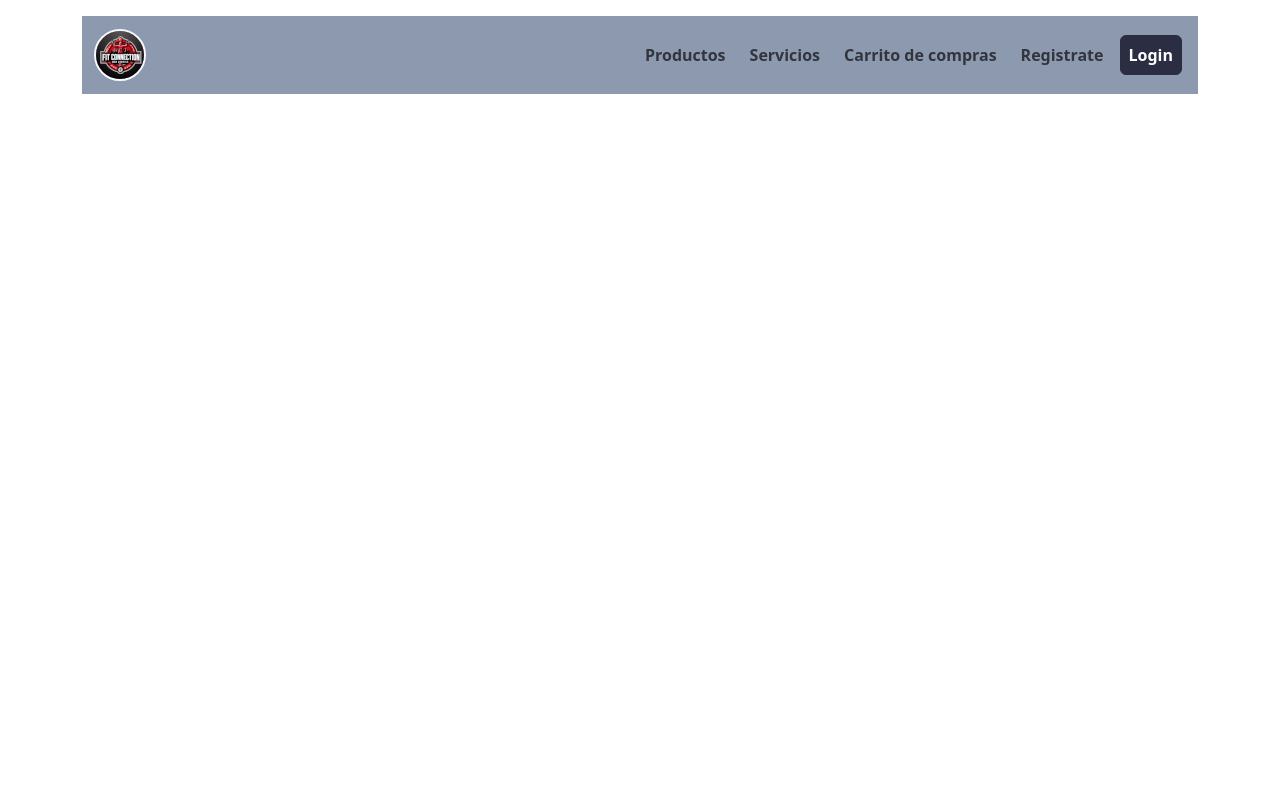
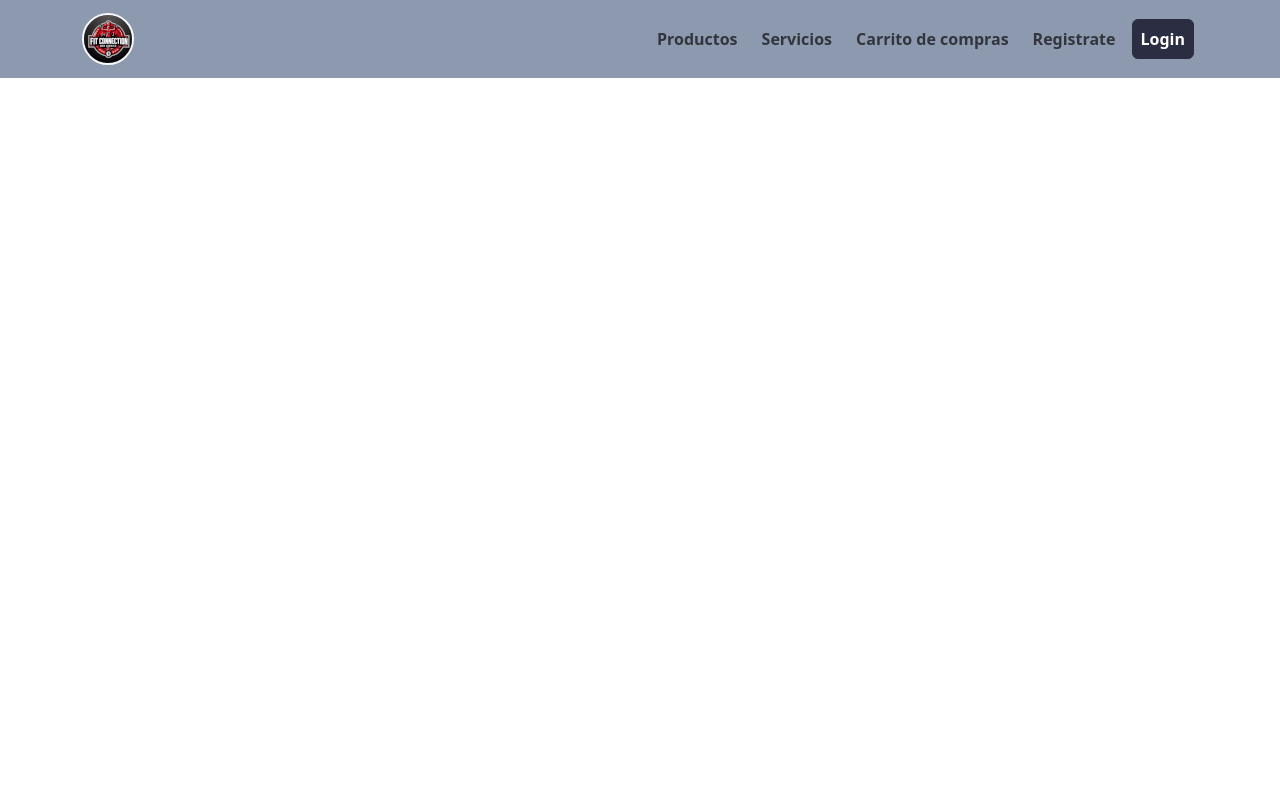
Before and after one commit to PHRCOOK/FIT-CONNECTION-PF-GRUPO-02, a React (Vite) app in the folder client/: page /admin in a window 1280 px wide. Shown: the top 800 px of the page. Built offline with nearby package versions, Linux system fonts and the light colour scheme.

Commit message:
Update App.jsx, admin.jsx, and main.jsx

```diff
--- a/client/src/App.jsx
+++ b/client/src/App.jsx
@@ -19,10 +19,9 @@
 axios.defaults.baseURL = "http://localhost:3001";
 
 function App() {
-  const location = useLocation();
   return (
     <>
-      {!location.pathname.startsWith("/admin") && <AppBar />}
+      <AppBar />
       <Container className="py-3 min-vh-100">
         <Routes>
           <Route path={pathroutes.HOME} element={<Home />} />
--- a/client/src/administrator/admin/admin.jsx
+++ b/client/src/administrator/admin/admin.jsx
@@ -5,7 +5,6 @@
 import logo from "../../assets/img/logo-nav.png";
 import pathroutes from "../../components/helpers/pathroutes";
 import { LinkContainer } from "react-router-bootstrap";
-import { Container, Nav, Navbar, Image, Button } from "react-bootstrap";
 
 export default function AppBar() {
   const location = useLocation();
@@ -53,72 +52,7 @@
     { path: pathroutes.REGISTER, title: "Registrate", show: !isAuthenticated },
   ];
 
-  const navLinks = linksData
-    .filter((linkData) => linkData.show && linkData.path)
-    .map((linkData) => (
-      <LinkContainer key={linkData.path} to={linkData.path}>
-        <Nav.Link
-          active={location.pathname === linkData.path}
-          className={`rounded fw-bold px-2 mx-1 my-md-1 ${
-            location.pathname === linkData.path ? "bg-primary" : ""
-          }`}
-        >
-          {linkData.title}
-        </Nav.Link>
-      </LinkContainer>
-    ));
-
-  const buttons = linksData
-    .filter((linkData) => linkData.isButton)
-    .map((linkData) => (
-      <Button
-        key={linkData.title}
-        onClick={linkData.onClick}
-        className={`rounded fw-bold px-2 mx-1 my-md-1 ${
-          location.pathname === linkData.path ? "bg-primary" : ""
-        }`}
-      >
-        {linkData.title}
-      </Button>
-    ));
-
   return (
-    <Navbar collapseOnSelect bg="secondary" expand="lg">
-      <Container>
-        <LinkContainer to={pathroutes.HOME}>
-          <Navbar.Brand>
-            <Image
-              src={logo}
-              alt="Home"
-              className="border border-2 border-light"
-              roundedCircle
-            />
-          </Navbar.Brand>
-        </LinkContainer>
-        <Navbar.Toggle aria-controls="navbar-options" />
-        <Navbar.Collapse id="navbar-options">
-          <Nav className="ms-auto">
-            {navLinks}
-            {buttons}
-          </Nav>
-          {isAuthenticated && (
-            <React.Fragment>
-              <Image
-                src={user.picture}
-                alt="Profile"
-                className="border border-2 border-light"
-                roundedCircle
-              />
-              <Navbar.Text className="ms-2">
-                Signed in as:{" "}
-                <a href="#login">
-                  {isAdmin ? `${user.name} (Admin)` : user.name}
-                </a>
-              </Navbar.Text>
-            </React.Fragment>
-          )}
-        </Navbar.Collapse>
-      </Container>
-    </Navbar>
+    <div></div>
   );
 }
--- a/client/src/main.jsx
+++ b/client/src/main.jsx
@@ -19,6 +19,7 @@
     <Auth0Provider
       domain={domain}
       clientId={clientId}
+      cacheLocation="localstorage"
       authorizationParams={{
         redirect_uri: window.location.origin,
       }}
```
